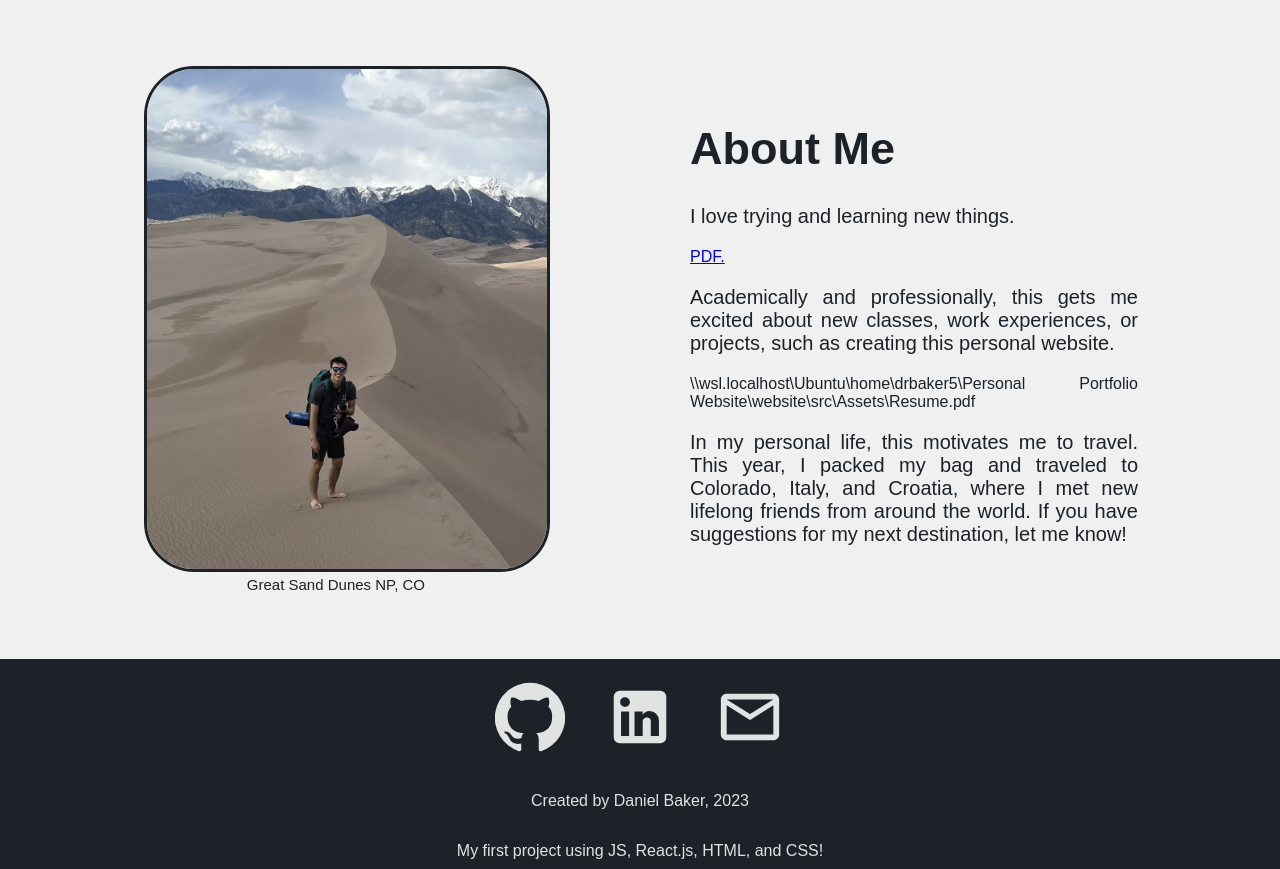
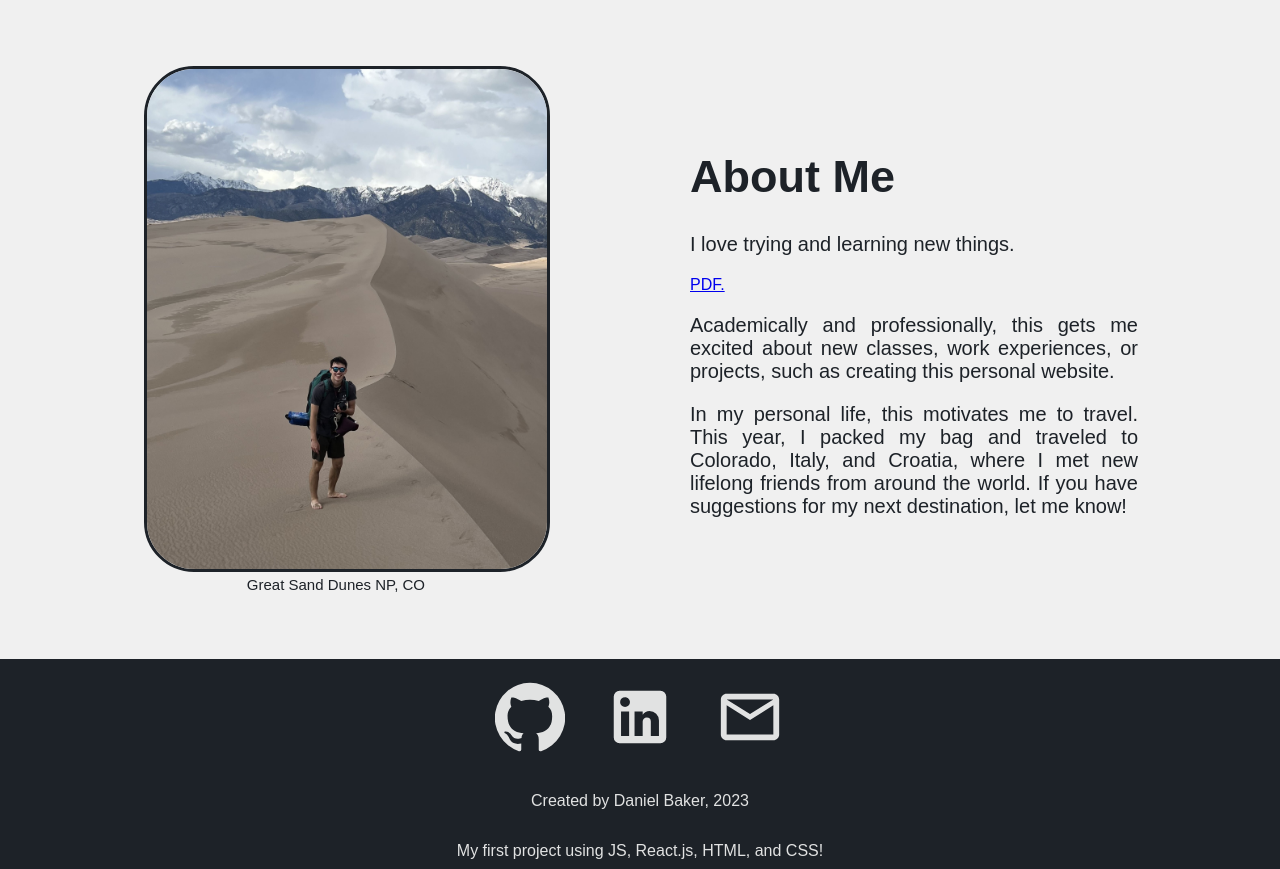
Before and after one commit to Danielbaker31/Danielbaker31.github.io, a React (Create React App) app: page / in a window 1280 px wide. Shown: the part 800-1669 px from the top of the page. Built offline with nearby package versions, Linux system fonts and the light colour scheme.

Commit message:
minor change

```diff
--- a/src/Pages/Home.js
+++ b/src/Pages/Home.js
@@ -53,7 +53,6 @@ function Home() {
                         <p> I love trying and learning new things. </p>
                         <a href="Danielbaker31.github.io/src/Assets/Resume.pdf" target="_blank">PDF.</a>
                         <p> Academically and professionally, this gets me excited about new classes, work experiences, or projects, such as creating this personal website. </p>
-                        \\wsl.localhost\Ubuntu\home\drbaker5\Personal Portfolio Website\website\src\Assets\Resume.pdf
                         <p> In my personal life, this motivates me to travel. This year, I packed my bag and traveled to Colorado, Italy, and Croatia, where I met new lifelong friends from around the world. If you have suggestions for my next destination, let me know!</p>
                     </div>
                 </div>
```
